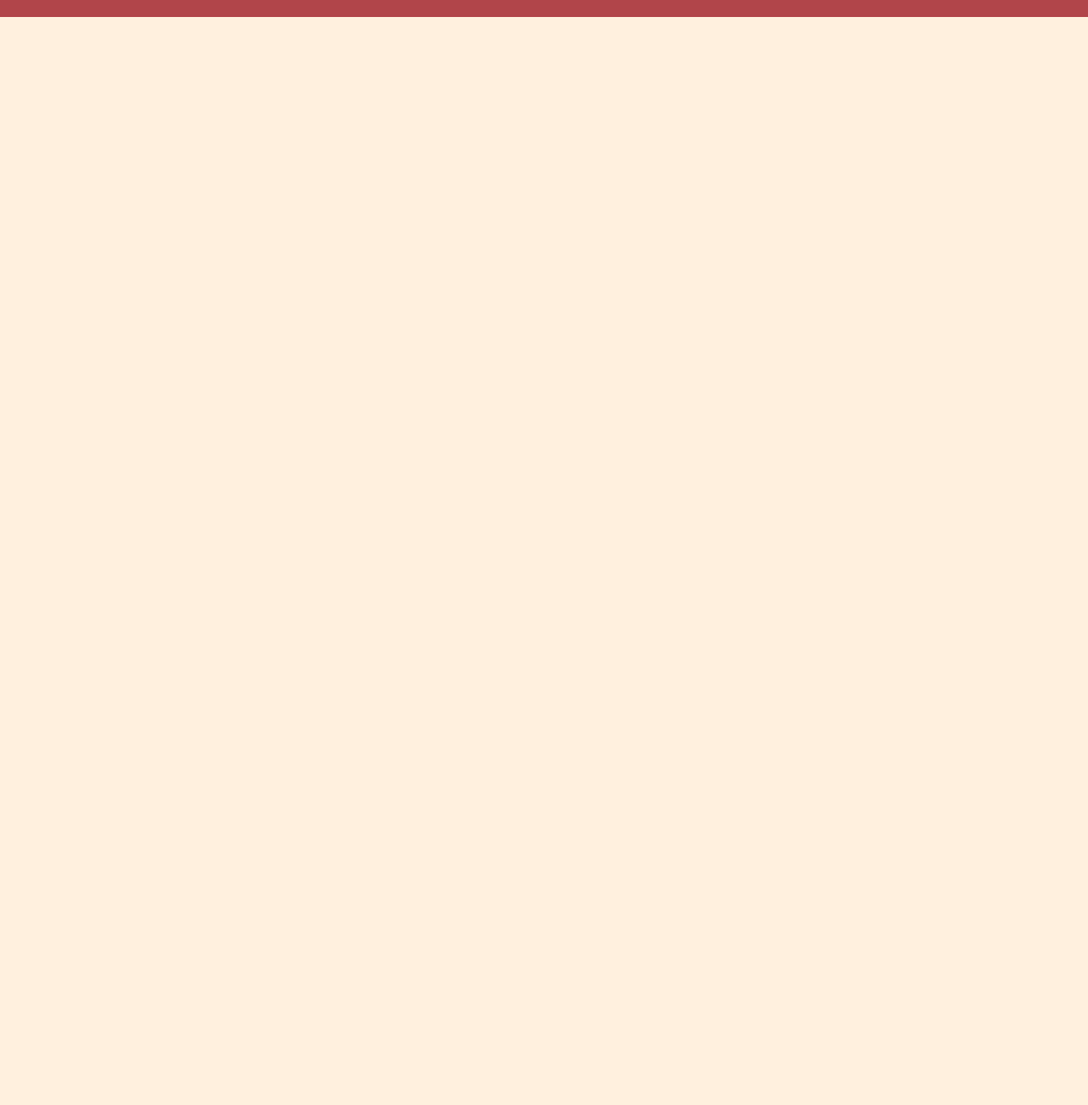
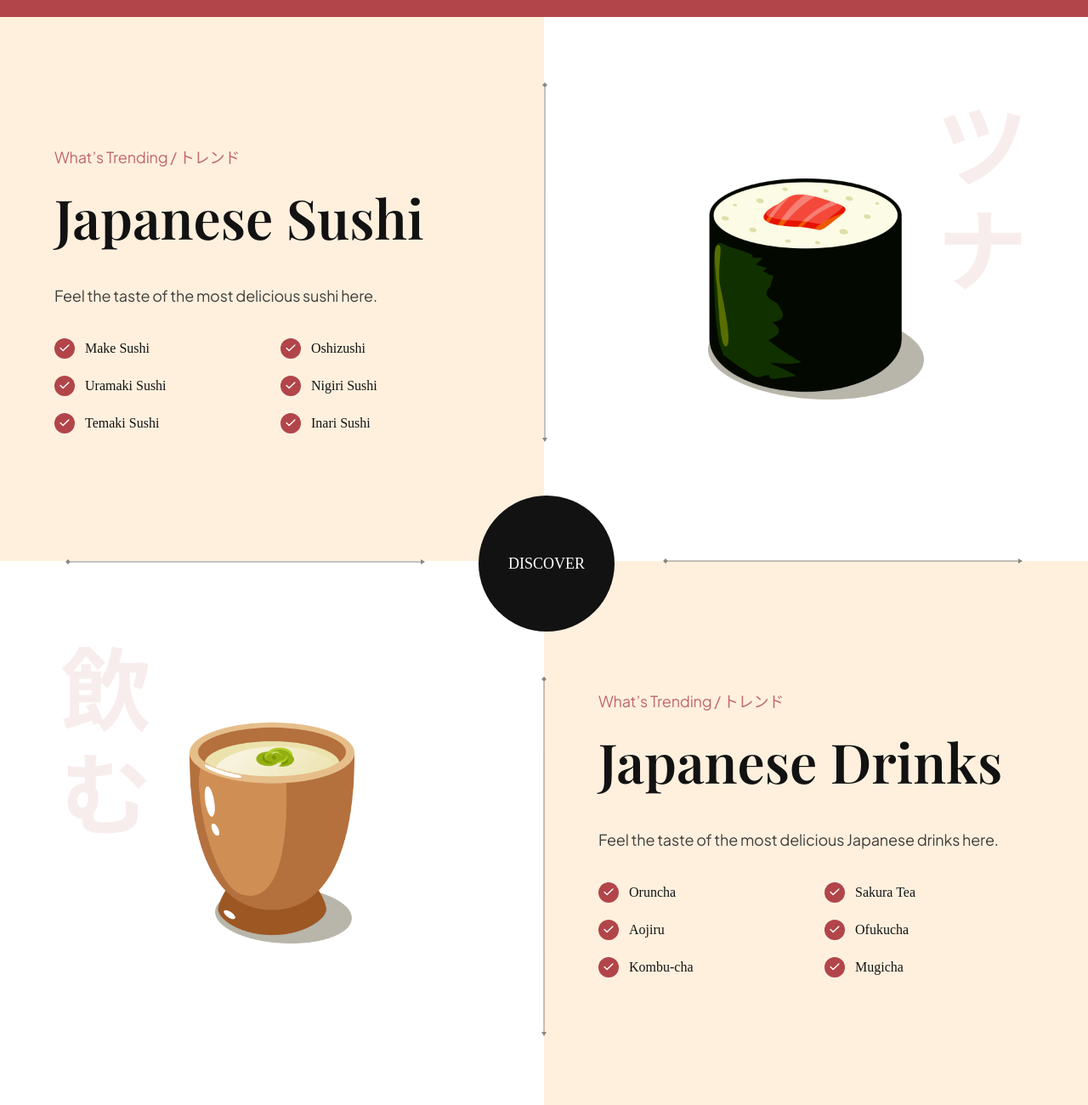
Before and after one commit to bruce414/sushi-website, a website built with Vite: page index.html in a window 1280 px wide. Shown: the part 2398-3698 px from the top of the page at 85% size. Before the commit the page ends 2418 px from the top, so only its background shows below. Built offline with nearby package versions, Linux system fonts and the light colour scheme.

Commit message:
add trending section

```diff
--- a/index.html
+++ b/index.html
@@ -181,6 +181,144 @@
     </button>
   </section>
 
+  <section class="trending" id="food">
+    <section class="trending-sushi">
+      <div class="trending__content" data-aos="fade-right">
+        <p class="sushi__subtitle">
+          What’s Trending / トレンド
+        </p>
+        <h3 class="sushi__title">Japanese Sushi</h3>
+        <p class="sushi__description">Feel the taste of the most delicious sushi here. </p>
+
+        <ul class="trending__list flex-between">
+          <li>
+            <div class="trending__icon flex-center">
+              <img src="assets/check.svg" alt="check">
+            </div>
+            <p>Make Sushi</p>
+          </li>
+
+          <li>
+            <div class="trending__icon flex-center">
+              <img src="assets/check.svg" alt="check">
+            </div>
+            <p>Oshizushi</p>
+          </li>
+
+          <li>
+            <div class="trending__icon flex-center">
+              <img src="assets/check.svg" alt="check">
+            </div>
+            <p>Uramaki Sushi</p>
+          </li>
+
+          <li>
+            <div class="trending__icon flex-center">
+              <img src="assets/check.svg" alt="check">
+            </div>
+            <p>Nigiri Sushi</p>
+          </li>
+
+          <li>
+            <div class="trending__icon flex-center">
+              <img src="assets/check.svg" alt="check">
+            </div>
+            <p>Temaki Sushi</p>
+          </li>
+
+          <li>
+            <div class="trending__icon flex-center">
+              <img src="assets/check.svg" alt="check">
+            </div>
+            <p>Inari Sushi</p>
+          </li>
+        </ul>
+      </div>
+
+      <div class="trending__image flex-center">
+        <img src="assets/sushi-5.png" alt="sushi5" data-aos="fade-left">
+        <div class="trending__arrow trending__arrow-left">
+          <img src="assets/arrow-vertical.svg" alt="arrow vertical">
+        </div>
+
+        <div class="trending__arrow trending__arrow-bottom">
+          <img src="assets/arrow-horizontal.svg" alt="arrow horizontal">
+        </div>
+      </div>
+    </section>
+
+    <div class="trending__discover" data-aos="zoom-in">
+      <p>Discover</p>
+    </div>
+
+    <section class="trending-drinks">
+      <div class="trending__image flex-center">
+        <img src="assets/sushi-4.png" alt="sushi4" data-aos="fade-right">
+        <div class="trending__arrow trending__arrow-top">
+          <img src="assets/arrow-horizontal.svg" alt="arrow horizontal">
+        </div>
+
+        <div class="trending__arrow trending__arrow-right">
+          <img src="assets/arrow-vertical.svg" alt="arrow vertical">
+        </div>
+      </div>
+
+      <div class="trending__content" data-aos="fade-left">
+        <p class="sushi__subtitle">
+          What’s Trending / トレンド
+        </p>
+        <h3 class="sushi__title">Japanese Drinks</h3>
+        <p class="sushi__description">Feel the taste of the most delicious Japanese drinks  here. </p>
+
+        <ul class="trending__list flex-between">
+          <li>
+            <div class="trending__icon flex-center">
+              <img src="assets/check.svg" alt="check">
+            </div>
+            <p>Oruncha</p>
+          </li>
+
+          <li>
+            <div class="trending__icon flex-center">
+              <img src="assets/check.svg" alt="check">
+            </div>
+            <p>Sakura Tea</p>
+          </li>
+
+          <li>
+            <div class="trending__icon flex-center">
+              <img src="assets/check.svg" alt="check">
+            </div>
+            <p>Aojiru</p>
+          </li>
+
+          <li>
+            <div class="trending__icon flex-center">
+              <img src="assets/check.svg" alt="check">
+            </div>
+            <p>Ofukucha</p>
+          </li>
+
+          <li>
+            <div class="trending__icon flex-center">
+              <img src="assets/check.svg" alt="check">
+            </div>
+            <p>Kombu-cha</p>
+          </li>
+
+          <li>
+            <div class="trending__icon flex-center">
+              <img src="assets/check.svg" alt="check">
+            </div>
+            <p>Mugicha</p>
+          </li>
+        </ul>
+      </div>
+
+
+    </section>
+  </section>
+
   <script src="/src/js/script.js" type="module"></script>
 </body>
 </html>
--- a/src/css/sections/trending.css
+++ b/src/css/sections/trending.css
@@ -0,0 +1,145 @@
+.trending {
+    position: relative;
+    display: flex;
+    flex-direction: column;
+    overflow: hidden;
+}
+
+.trending-sushi, .trending-drinks {
+    width: 100%;
+    min-height: 640px;
+    display: flex;
+    flex-direction: row;
+}
+
+.trending__content {
+    flex: 1;
+    display: flex;
+    justify-content: center;
+    flex-direction: column;
+    padding: 32px 64px;
+}
+
+.trending__list {
+    list-style: none;
+    flex-wrap: wrap;
+    gap: 20px;
+}
+
+.trending__list li {
+    flex: 1;
+    display: flex;
+    align-items: center;
+    flex-direction: row;
+    gap: 12px;
+    min-width: 210px;
+}
+
+.trending__icon {
+    width: 24px;
+    height: 24px;
+    background-color: var(--primary-color);
+    border-radius: 100%;
+}
+
+.trending__icon img {
+    width: 50%;
+    height: 50%;
+    object-fit: contain;
+}
+
+.trending__list p {
+    flex: 1;
+    font-size: 16px;
+    font-weight: 500;
+    font-family: var(--plus-jarkarta-sans);
+    color: var(--secondary-color);
+}
+
+.trending__image {
+    flex: 1;
+    position: relative;
+    padding: 32px 64px;
+    background-color: var(--color-white);
+    background-repeat: no-repeat;
+    background-size: contain;
+    background-position: center;
+}
+
+.trending-sushi .trending__image {
+    background-image: url("../../../assets/japanese_sushi.png");
+}
+
+.trending-drinks .trending__image {
+    background-image: url("../../../assets/japanese_drinks.png");
+}
+
+.trending__image img {
+    width: 254px;
+    height: 260px;
+    object-fit: contain ;
+}
+
+.trending__discover {
+    position: absolute;
+    top: 44%;
+    left: 44%;
+    z-index: 1;
+    width: 160px;
+    height: 160px;
+    background-color: var(--secondary-color);
+    border-radius: 100%;
+    display: flex;
+    justify-content: center;
+    align-items: center;
+}
+
+.trending__discover p {
+    color: #fff;
+    text-transform: uppercase;
+    font-size: 18px;
+    font-weight: 500;
+    font-family: var(--plus-jarkarta-sans);
+}
+
+/* Arrows */
+.trending__arrow {
+  position: absolute;
+  z-index: 1;
+}
+
+.trending__arrow img {
+  object-fit: contain;
+}
+
+.trending__arrow-left {
+  left: -2.5px;
+  top: 12%;
+}
+
+.trending__arrow-left img,
+.trending__arrow-top img {
+  width: auto;
+  height: 100%;
+}
+
+.trending__arrow-top {
+  top: -10.5px;
+  left: 12%;
+}
+
+.trending__arrow-bottom {
+  bottom: -6.5px;
+  right: 12%;
+}
+
+.trending__arrow-bottom img,
+.trending__arrow-right img {
+  width: 100%;
+  height: auto;
+}
+
+.trending__arrow-right {
+  right: -2.5px;
+  bottom: 12%;
+}
```
